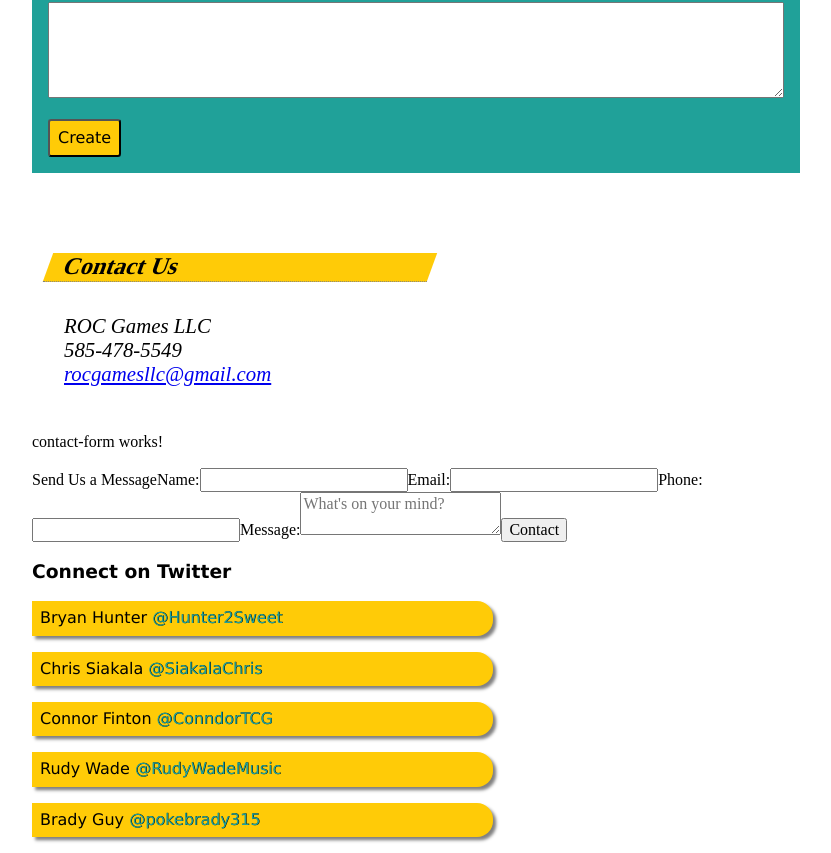
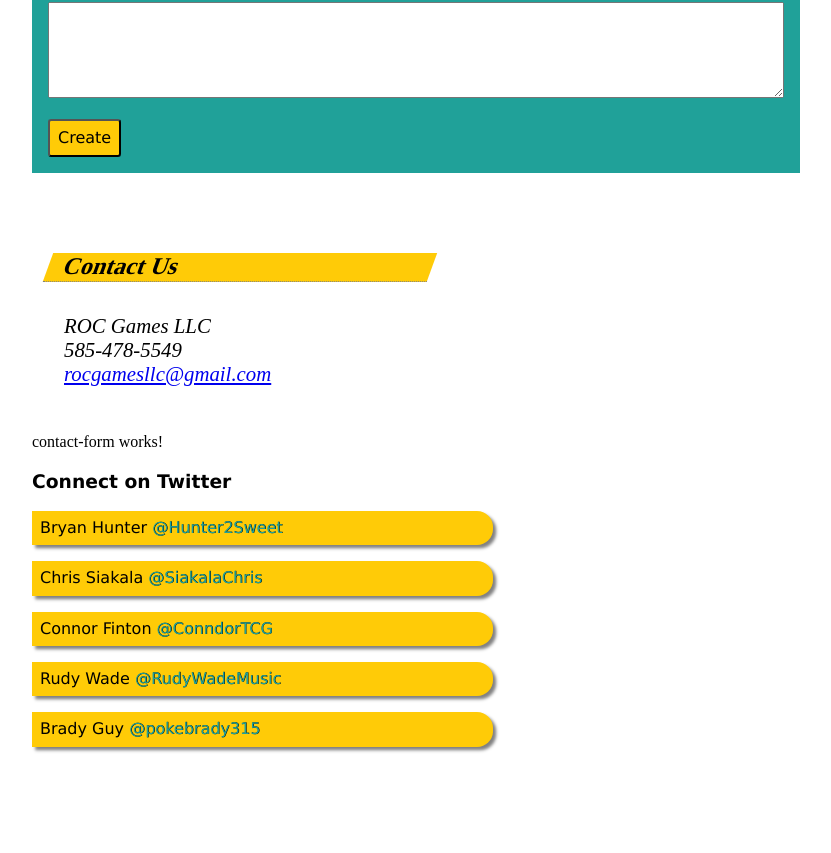
Before and after one commit to JacquesBegin/rocGames, an Angular app in the folder roc-games/: page / in a window 1280 px wide. Shown: the part 3586-4439 px from the top of the page, without its empty margins (224-1055 px from the left). After the commit the page ends 4349 px from the top, so only its background shows below. Built offline with nearby package versions, Linux system fonts and the light colour scheme.

Commit message:
Removes contact form elements.

```diff
--- a/roc-games/src/app/components/contact/the-contact/the-contact.component.html
+++ b/roc-games/src/app/components/contact/the-contact/the-contact.component.html
@@ -8,19 +8,6 @@
   </address>
 
   <app-contact-form></app-contact-form>
-
-  <form id="contactForm">
-    <span>Send Us a Message</span>
-    <label for="contactFormName">Name:</label>
-    <input type="text" id="contactFormName" maxlength="40">
-    <label for="contactFormEmail">Email:</label>
-    <input type="email" id="contactFormEmail" maxlength="50">
-    <label for="contactFormPhone">Phone:</label>
-    <input type="tel" id="contactFormPhone" maxlength="20">
-    <label for="contactFormMessage">Message:</label>
-    <textarea name="contactFormMessage" form="contactForm" id="contactFormMessage" maxlength="2000" placeholder="What's on your mind?"></textarea>
-    <input type="submit" value="Contact" id="contactSubmitButton">
-  </form>
 
   <div id="twitterContact">
     <h3>Connect on Twitter</h3>
```
